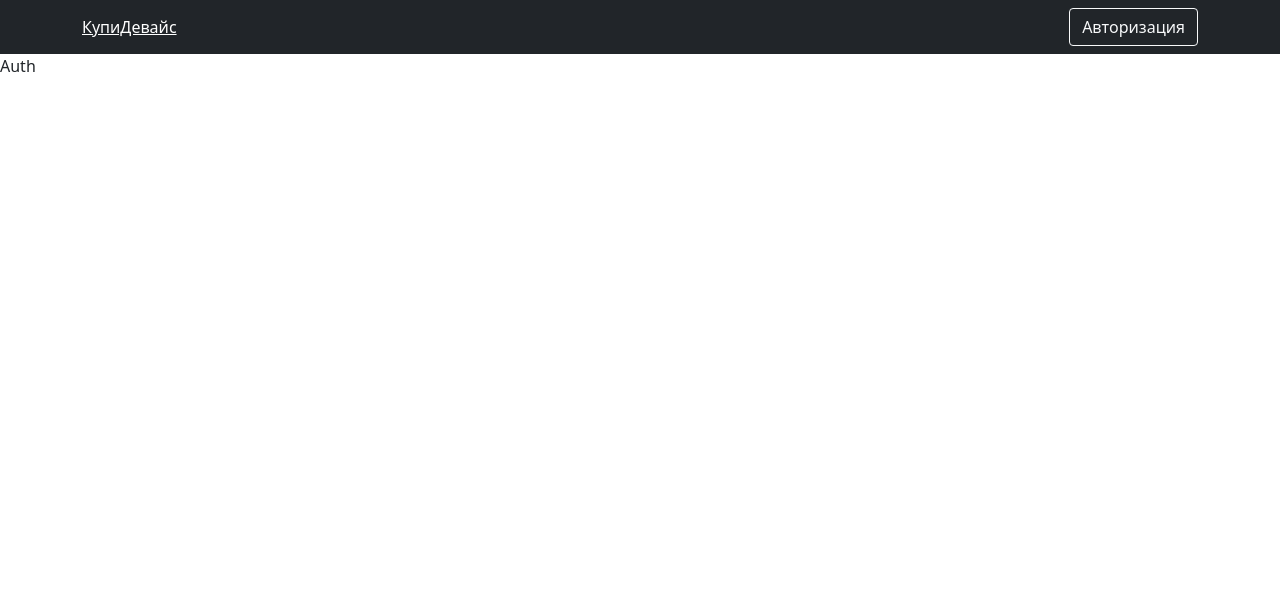
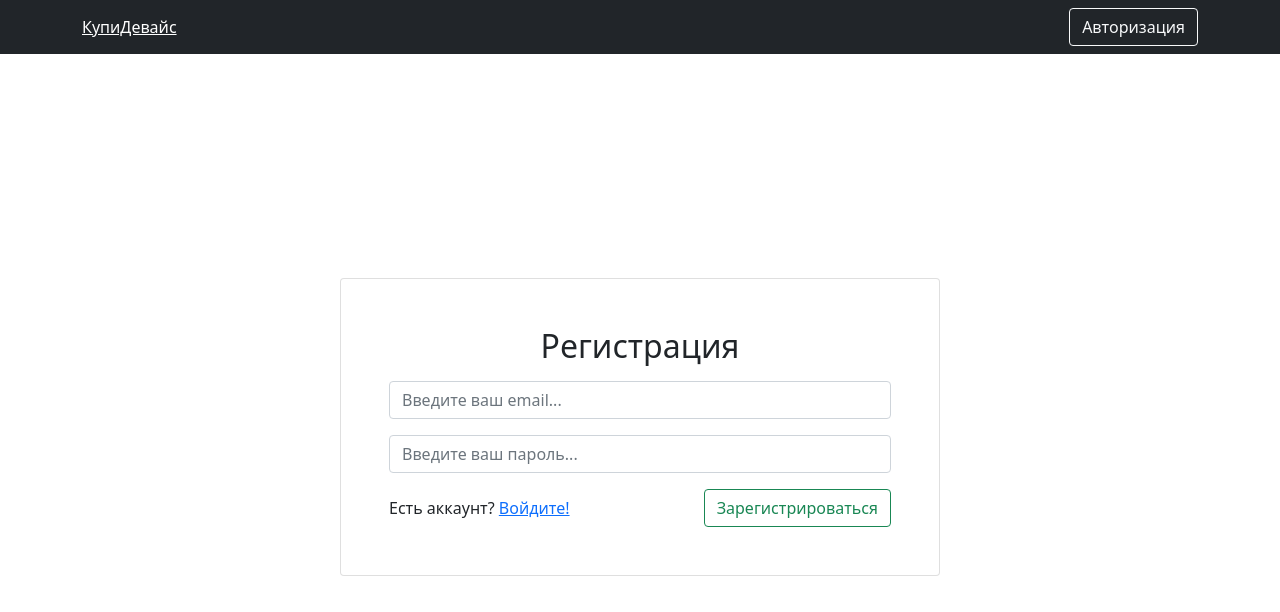
Before and after one commit to RuslanMirets/online-store, a React (Create React App) app in the folder client/: page /registration in a window 1280 px wide. Shown: the top 612 px of the page. Built offline with nearby package versions, Linux system fonts and the light colour scheme.

Commit message:
[FRONTEND] - Страница регистрации, авторизации

```diff
--- a/client/src/pages/Auth.jsx
+++ b/client/src/pages/Auth.jsx
@@ -1,7 +1,39 @@
 import React from 'react';
+import { Button, Card, Container, Form, Row } from 'react-bootstrap';
+import { NavLink, useLocation } from 'react-router-dom';
+import { LOGIN_ROUTE, REGISTRATION_ROUTE } from '../utils/consts';
 
 const Auth = () => {
-  return <div>Auth</div>;
+  const location = useLocation();
+  const isLogin = location.pathname === LOGIN_ROUTE;
+
+  return (
+    <Container
+      className="d-flex justify-content-center align-items-center"
+      style={{ height: window.innerHeight - 54 }}>
+      <Card style={{ width: 600 }} className="p-5">
+        <h2 className="mx-auto mb-3">{isLogin ? 'Авторизация' : 'Регистрация'}</h2>
+        <Form className="d-flex flex-column">
+          <Form.Control className="mb-3" placeholder="Введите ваш email..." />
+          <Form.Control className="mb-3" placeholder="Введите ваш пароль..." />
+          <Row className={'d-flex justify-content-between align-items-center'}>
+            {isLogin ? (
+              <div style={{ width: 'auto' }}>
+                Нет аккаунта? <NavLink to={REGISTRATION_ROUTE}>Зарегистрируйся!</NavLink>
+              </div>
+            ) : (
+              <div style={{ width: 'auto' }}>
+                Есть аккаунт? <NavLink to={LOGIN_ROUTE}>Войдите!</NavLink>
+              </div>
+            )}
+            <div style={{ width: 'auto' }}>
+              <Button variant="outline-success">{isLogin ? 'Войти' : 'Зарегистрироваться'}</Button>
+            </div>
+          </Row>
+        </Form>
+      </Card>
+    </Container>
+  );
 };
 
 export default Auth;
```
